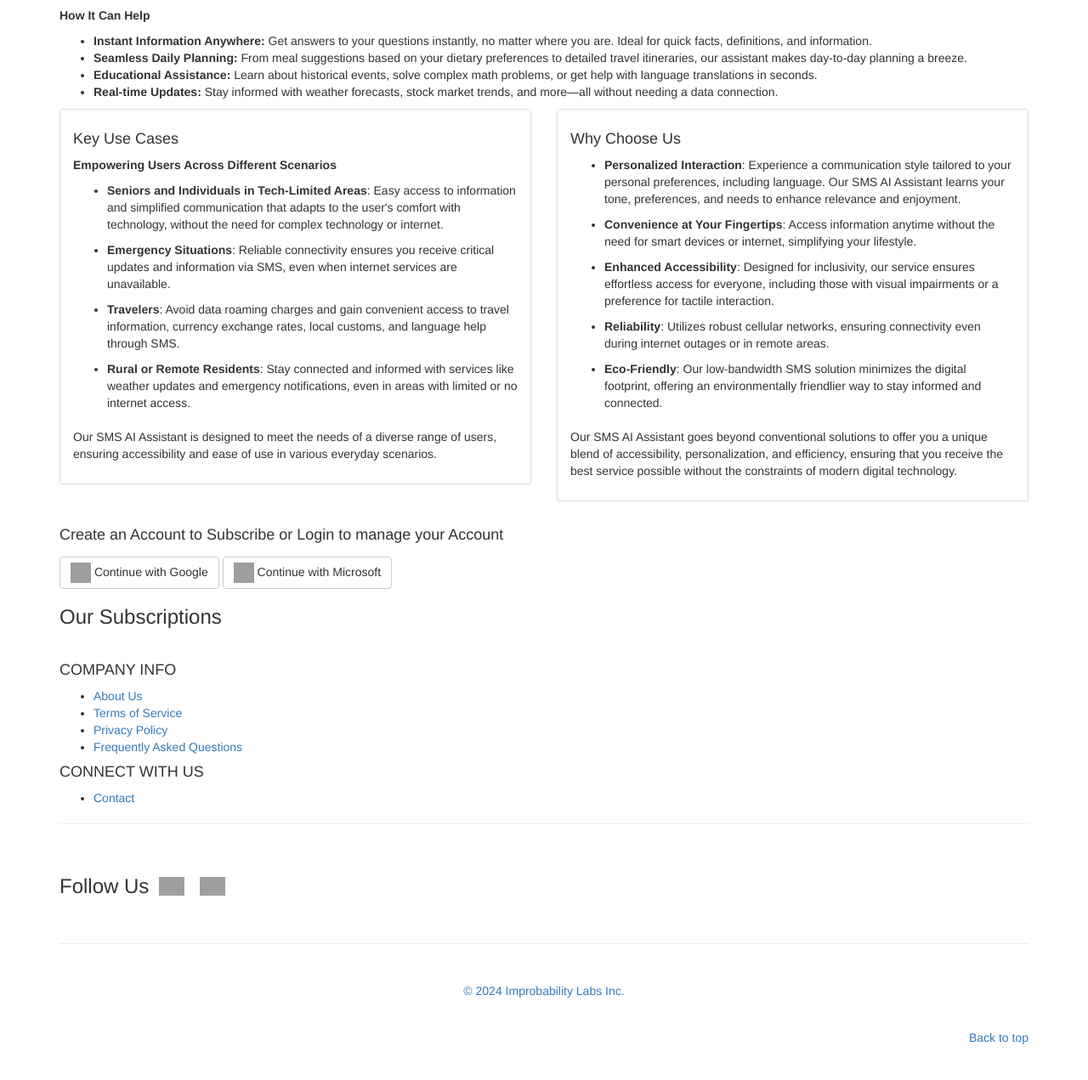
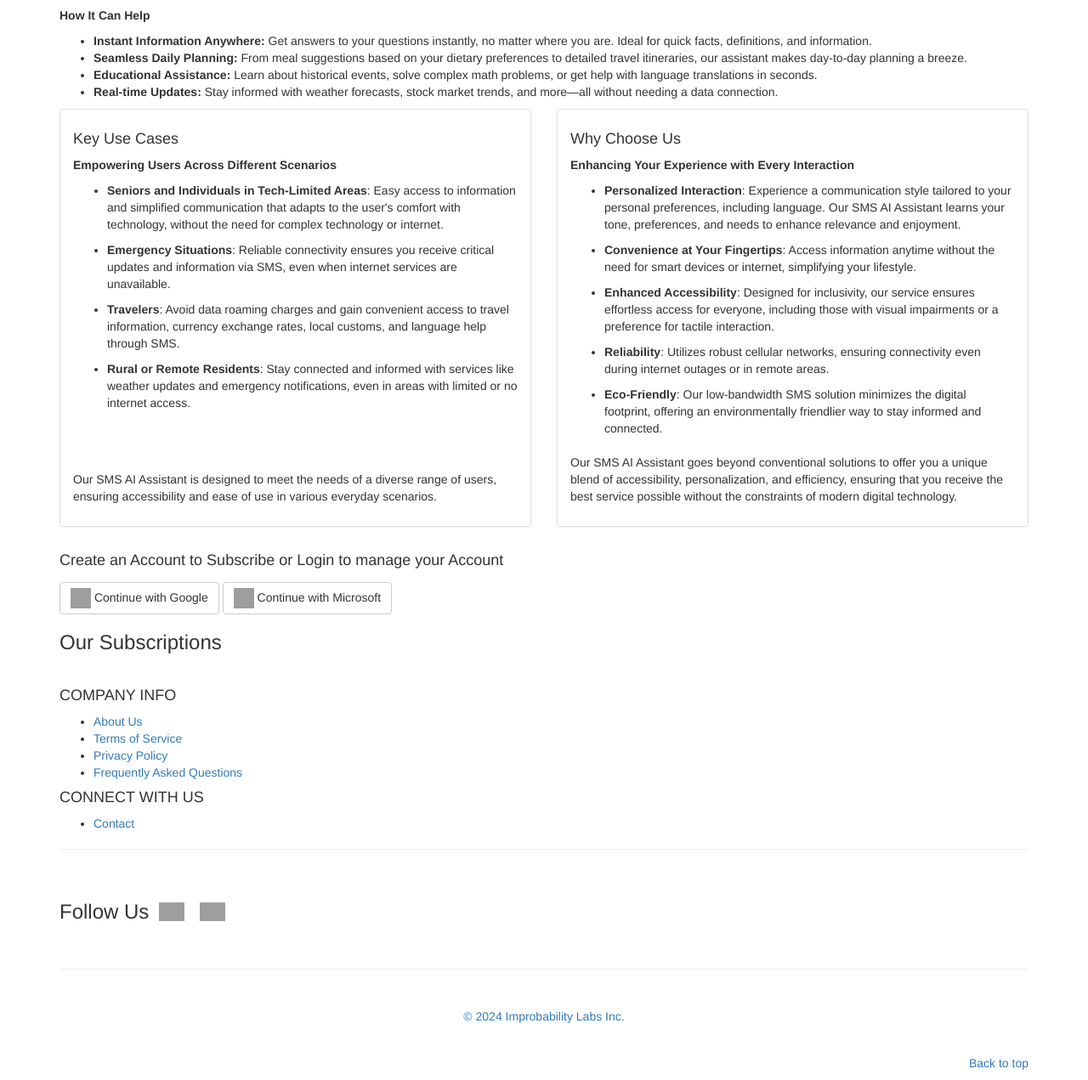
Before and after one commit to ImprobabilityLabs/sms_ai_assistant, a Python web app: template templates/index.html in a window 1280 px wide. Shown: the part 685-1956 px from the top of the page at 85% size. Before the commit the page ends 1914 px from the top, so only its background shows below. Run offline with Jinja, Linux system fonts and the light colour scheme; the template is opened without the code that fills it, so the values that code supplies are empty; some libraries are stand-ins or nearby versions; grey boxes are pictures that could not be loaded.

Commit message:
Update index.html

```diff
--- a/templates/index.html
+++ b/templates/index.html
@@ -137,8 +137,9 @@
                     <li><strong>Real-time Updates:</strong> Stay informed with weather forecasts, stock market trends, and more—all without needing a data connection.</li>
                 </ul>
             </div>
+          <hr>
         </div>
-        <div class="row">
+        <div class="row" style="display: flex;">
     <div class="col-xs-12 col-sm-6" style="display: flex; padding-bottom: 20px;">
         <div class="panel panel-default" style="flex: 1; display: flex; flex-direction: column; margin: 0;">
             <div class="panel-body" style="display: flex; flex-direction: column; flex: 1; align-items: flex-start;">
@@ -162,6 +163,7 @@
                 <h4 style="margin-bottom: 10px;">
                     Why Choose Us
                 </h4>
+                <p><strong>Enhancing Your Experience with Every Interaction</strong></p>
                 <ul style="flex-grow: 1; overflow: hidden;">
                     <li style="margin-bottom: 10px;"><strong>Personalized Interaction</strong>: Experience a communication style tailored to your personal preferences, including language. Our SMS AI Assistant learns your tone, preferences, and needs to enhance relevance and enjoyment.</li>
                     <li style="margin-bottom: 10px;"><strong>Convenience at Your Fingertips</strong>: Access information anytime without the need for smart devices or internet, simplifying your lifestyle.</li>
```
Lines whose indentation alone changed are shown as unchanged.
